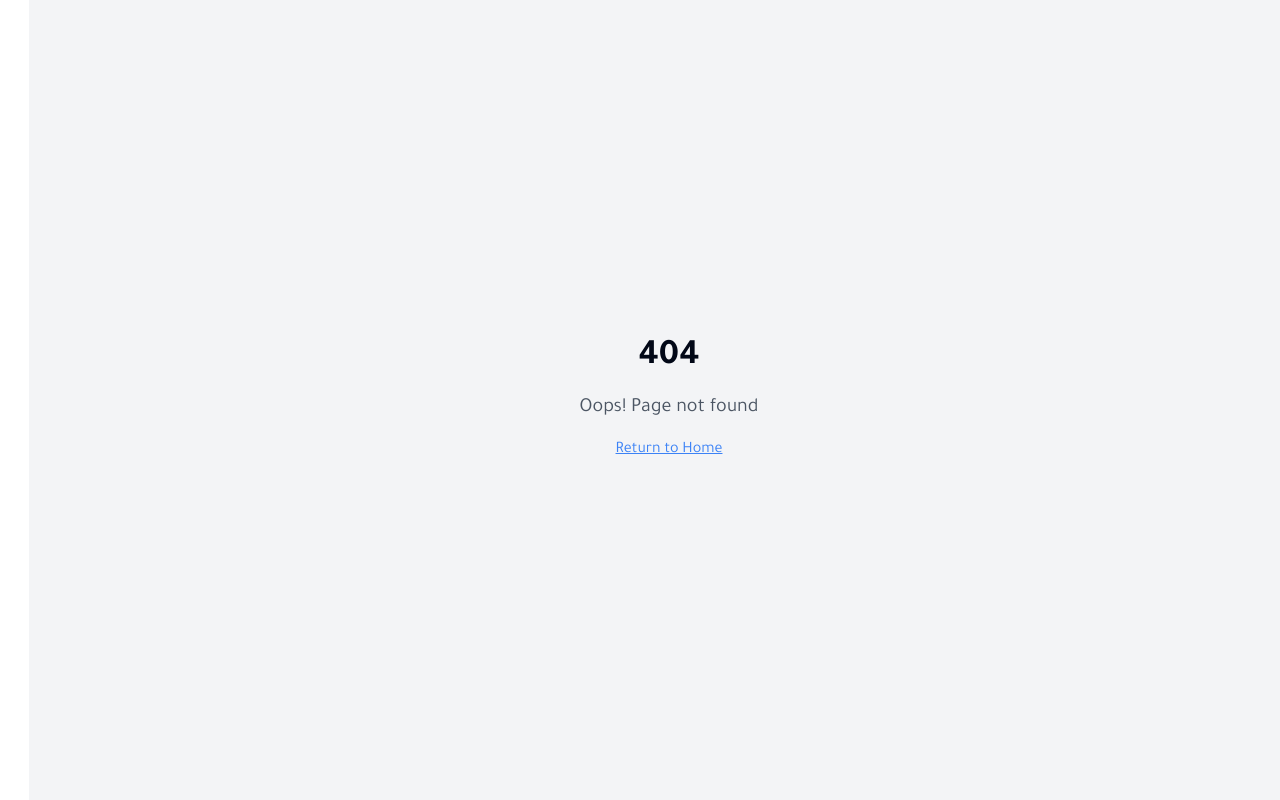
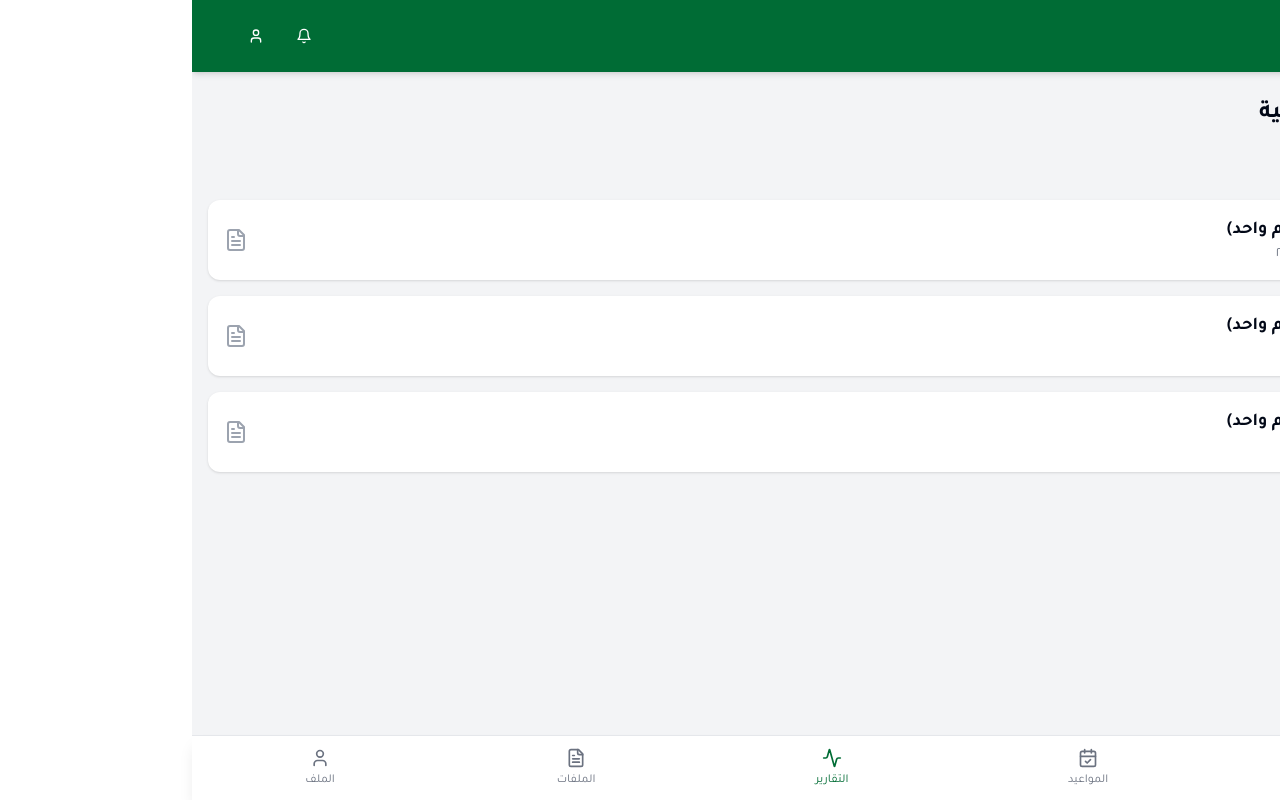
Before and after one commit to jihad2j/sehhaty-clone-saudi-style, a React (Vite) app: page /medical-reports in a window 1280 px wide. Before the commit this address had no page. Built offline with nearby package versions, Linux system fonts and the light colour scheme.

Commit message:
Fix: Apply design changes
Apply design changes based on the provided image, including color scheme and report display.

```diff
--- a/src/App.tsx
+++ b/src/App.tsx
@@ -9,6 +9,7 @@ import Appointments from "./pages/Appointments";
 import Documents from "./pages/Documents";
 import Profile from "./pages/Profile";
 import Covid from "./pages/Covid";
+import MedicalReports from "./pages/MedicalReports";
 import NotFound from "./pages/NotFound";
 
 const queryClient = new QueryClient();
@@ -25,6 +26,7 @@ const App = () => (
           <Route path="/documents" element={<Documents />} />
           <Route path="/profile" element={<Profile />} />
           <Route path="/covid" element={<Covid />} />
+          <Route path="/medical-reports" element={<MedicalReports />} />
           {/* ADD ALL CUSTOM ROUTES ABOVE THE CATCH-ALL "*" ROUTE */}
           <Route path="*" element={<NotFound />} />
         </Routes>
--- a/src/components/Home/DashboardCards.tsx
+++ b/src/components/Home/DashboardCards.tsx
@@ -1,107 +1,51 @@
 
 import React from "react";
 import { Link } from "react-router-dom";
-import {
-  Calendar,
-  Syringe,
-  FileText,
-  User,
-  HeartPulse,
-  Pill,
-  Stethoscope,
-  BadgeCheck
-} from "lucide-react";
-
-interface ServiceCardProps {
-  icon: React.ReactNode;
-  title: string;
-  path: string;
-  color: string;
-}
-
-const ServiceCard: React.FC<ServiceCardProps> = ({ icon, title, path, color }) => {
-  return (
-    <Link to={path}>
-      <div className="service-card">
-        <div className={`rounded-full p-3 mb-3 w-14 h-14 flex items-center justify-center ${color}`}>
-          {icon}
-        </div>
-        <h3 className="font-medium text-gray-800">{title}</h3>
-      </div>
-    </Link>
-  );
-};
+import { FileText, Stethoscope, CalendarCheck, Activity } from "lucide-react";
 
 const DashboardCards = () => {
   const services = [
     {
-      icon: <Calendar className="h-7 w-7 text-white" />,
-      title: "حجز المواعيد",
-      path: "/appointments",
-      color: "bg-saudi-primary",
+      id: 1,
+      title: "المواعيد",
+      description: "حجز وإدارة المواعيد الطبية",
+      icon: <CalendarCheck className="h-6 w-6 text-saudi-primary" />,
+      link: "/appointments"
     },
     {
-      icon: <Syringe className="h-7 w-7 text-white" />,
-      title: "التطعيمات",
-      path: "/vaccinations",
-      color: "bg-blue-500",
+      id: 2,
+      title: "التقارير الطبية",
+      description: "عرض وتحميل التقارير والإجازات الطبية",
+      icon: <Activity className="h-6 w-6 text-saudi-primary" />,
+      link: "/medical-reports"
     },
     {
-      icon: <HeartPulse className="h-7 w-7 text-white" />,
-      title: "المؤشرات الصحية",
-      path: "/health-metrics",
-      color: "bg-red-500",
+      id: 3,
+      title: "الملفات",
+      description: "الوثائق والتقارير الصحية",
+      icon: <FileText className="h-6 w-6 text-saudi-primary" />,
+      link: "/documents"
     },
     {
-      icon: <FileText className="h-7 w-7 text-white" />,
-      title: "التقارير الطبية",
-      path: "/documents",
-      color: "bg-amber-500",
-    },
-    {
-      icon: <Stethoscope className="h-7 w-7 text-white" />,
-      title: "خدمات كوفيد-19",
-      path: "/covid",
-      color: "bg-violet-500",
-    },
-    {
-      icon: <User className="h-7 w-7 text-white" />,
-      title: "الملف الصحي",
-      path: "/profile",
-      color: "bg-green-500",
-    },
-    {
-      icon: <Pill className="h-7 w-7 text-white" />,
-      title: "الأدوية",
-      path: "/medications",
-      color: "bg-cyan-500",
-    },
-    {
-      icon: <BadgeCheck className="h-7 w-7 text-white" />,
-      title: "الشهادات",
-      path: "/certificates",
-      color: "bg-indigo-500",
+      id: 4,
+      title: "كوفيد-19",
+      description: "معلومات ولقاحات كوفيد-19",
+      icon: <Stethoscope className="h-6 w-6 text-saudi-primary" />,
+      link: "/covid"
     },
   ];
 
   return (
-    <div>
-      <div className="flex justify-between items-center mb-4">
-        <h2 className="text-xl font-bold text-gray-800">الخدمات الصحية</h2>
-        <Link to="/all-services" className="text-saudi-primary text-sm font-medium">
-          عرض الكل
-        </Link>
-      </div>
-
-      <div className="grid grid-cols-2 sm:grid-cols-4 gap-4">
-        {services.map((service, index) => (
-          <ServiceCard
-            key={index}
-            icon={service.icon}
-            title={service.title}
-            path={service.path}
-            color={service.color}
-          />
+    <div className="mb-8">
+      <div className="grid grid-cols-2 gap-4">
+        {services.map((service) => (
+          <Link key={service.id} to={service.link} className="service-card">
+            <div className="flex flex-col items-center text-center">
+              {service.icon}
+              <h3 className="mt-3 font-bold text-gray-800">{service.title}</h3>
+              <p className="text-xs text-gray-600 mt-1">{service.description}</p>
+            </div>
+          </Link>
         ))}
       </div>
     </div>
--- a/src/components/Layout/BottomNavigation.tsx
+++ b/src/components/Layout/BottomNavigation.tsx
@@ -1,7 +1,7 @@
 
 import React from "react";
 import { Link, useLocation } from "react-router-dom";
-import { CalendarCheck, FileText, Home, User, Stethoscope } from "lucide-react";
+import { CalendarCheck, FileText, Home, User, Stethoscope, Activity } from "lucide-react";
 
 const BottomNavigation = () => {
   const location = useLocation();
@@ -23,9 +23,9 @@ const BottomNavigation = () => {
           <span className="text-xs mt-1">المواعيد</span>
         </Link>
 
-        <Link to="/covid" className={`flex flex-col items-center justify-center ${isActive("/covid") ? "text-saudi-primary" : "text-gray-500"}`}>
-          <Stethoscope className="h-5 w-5" />
-          <span className="text-xs mt-1">كوفيد-19</span>
+        <Link to="/medical-reports" className={`flex flex-col items-center justify-center ${isActive("/medical-reports") ? "text-saudi-primary" : "text-gray-500"}`}>
+          <Activity className="h-5 w-5" />
+          <span className="text-xs mt-1">التقارير</span>
         </Link>
 
         <Link to="/documents" className={`flex flex-col items-center justify-center ${isActive("/documents") ? "text-saudi-primary" : "text-gray-500"}`}>
--- /dev/null
+++ b/src/pages/MedicalReports.tsx
@@ -0,0 +1,146 @@
+
+import React, { useState } from "react";
+import { ChevronDown, ChevronRight, ChevronLeft, FileText, Download } from "lucide-react";
+import Header from "../components/Layout/Header";
+import BottomNavigation from "../components/Layout/BottomNavigation";
+import { Button } from "@/components/ui/button";
+import { Card, CardContent } from "@/components/ui/card";
+import { Accordion, AccordionContent, AccordionItem, AccordionTrigger } from "@/components/ui/accordion";
+
+interface SickLeave {
+  id: string;
+  title: string;
+  period: string;
+  issueDate: string;
+  startDate: string;
+  endDate: string;
+  facility?: string;
+  leaveNumber?: string;
+  expanded?: boolean;
+}
+
+const MedicalReports = () => {
+  const [selectedLeave, setSelectedLeave] = useState<string | null>(null);
+
+  const sickLeaves: SickLeave[] = [
+    {
+      id: "1",
+      title: "إجازة مرضية (يوم واحد)",
+      period: "يوم واحد",
+      issueDate: "٢٠٢٣-٠٨-٢٢",
+      startDate: "٢٠٢٣-٠٨-٢٢",
+      endDate: "٢٠٢٣-٠٨-٢٢",
+      facility: "مجمع الملحم الطبي",
+      leaveNumber: "٤٥٦٧٨٩"
+    },
+    {
+      id: "2",
+      title: "إجازة مرضية (يوم واحد)",
+      period: "يوم واحد",
+      issueDate: "٢٠٢٢-١١-٠٣",
+      startDate: "٢٠٢٢-١١-٠٣",
+      endDate: "٢٠٢٢-١١-٠٣",
+      facility: "مستشفى الملك فهد",
+      leaveNumber: "٣٤٥٦٧٨"
+    },
+    {
+      id: "3",
+      title: "إجازة مرضية (يوم واحد)",
+      period: "يوم واحد",
+      issueDate: "٢٠٢٢-٠٩-١٥",
+      startDate: "٢٠٢٢-٠٩-١٥",
+      endDate: "٢٠٢٢-٠٩-١٥",
+      facility: "مستشفى الملك خالد",
+      leaveNumber: "٢٣٤٥٦٧"
+    },
+  ];
+
+  const handleLeaveClick = (leaveId: string) => {
+    setSelectedLeave(selectedLeave === leaveId ? null : leaveId);
+  };
+
+  return (
+    <div className="min-h-screen bg-gray-100 pb-20">
+      <Header />
+
+      <main className="container mx-auto px-4 py-6">
+        <div className="flex items-center mb-6">
+          <Button
+            variant="ghost"
+            size="sm"
+            className="mr-2"
+            onClick={() => window.history.back()}
+          >
+            <ChevronRight className="h-5 w-5" />
+          </Button>
+          <h1 className="text-2xl font-bold">التقارير الطبية</h1>
+        </div>
+
+        <div className="mb-6">
+          <h2 className="text-xl font-bold text-right mb-4">تقارير الإجازات</h2>
+
+          <div className="space-y-4">
+            {sickLeaves.map((leave) => (
+              <div key={leave.id} className="bg-white rounded-xl overflow-hidden shadow">
+                <div
+                  className="p-4 cursor-pointer"
+                  onClick={() => handleLeaveClick(leave.id)}
+                >
+                  <div className="flex justify-between items-center">
+                    <div className="flex items-center">
+                      {selectedLeave === leave.id ?
+                        <ChevronDown className="h-6 w-6 text-blue-600" /> :
+                        <ChevronDown className="h-6 w-6 text-blue-600" />
+                      }
+                      <div className="mr-3">
+                        <h3 className="font-bold text-lg">{leave.title}</h3>
+                        <p className="text-gray-500 text-sm">تاريخ الإصدار: {leave.issueDate}</p>
+                      </div>
+                    </div>
+                    <FileText className="h-6 w-6 text-gray-400" />
+                  </div>
+                </div>
+
+                {selectedLeave === leave.id && (
+                  <div className="border-t">
+                    <div className="grid grid-cols-2 divide-x divide-x-reverse divide-gray-200">
+                      <div className="p-4 text-center">
+                        <p className="text-gray-500 mb-1">تاريخ بداية الإجازة</p>
+                        <p className="font-bold">{leave.startDate}</p>
+                      </div>
+                      <div className="p-4 text-center">
+                        <p className="text-gray-500 mb-1">تاريخ نهاية الإجازة</p>
+                        <p className="font-bold">{leave.endDate}</p>
+                      </div>
+                    </div>
+
+                    <div className="border-t p-4">
+                      <p className="text-gray-500 mb-1">المنشأة الصحية</p>
+                      <p className="font-bold">{leave.facility}</p>
+                    </div>
+
+                    <div className="border-t p-4">
+                      <p className="text-gray-500 mb-1">رقم الإجازة</p>
+                      <p className="font-bold">{leave.leaveNumber}</p>
+                    </div>
+
+                    <div className="border-t p-4 flex justify-center">
+                      <Button className="bg-white text-blue-600 border border-blue-600 hover:bg-blue-50 flex items-center">
+                        <Download className="h-5 w-5 ml-2" />
+                        تحميل تقرير الإجازة
+                      </Button>
+                    </div>
+                  </div>
+                )}
+              </div>
+            ))}
+          </div>
+        </div>
+      </main>
+
+      <BottomNavigation />
+    </div>
+  );
+};
+
+export default MedicalReports;
```
